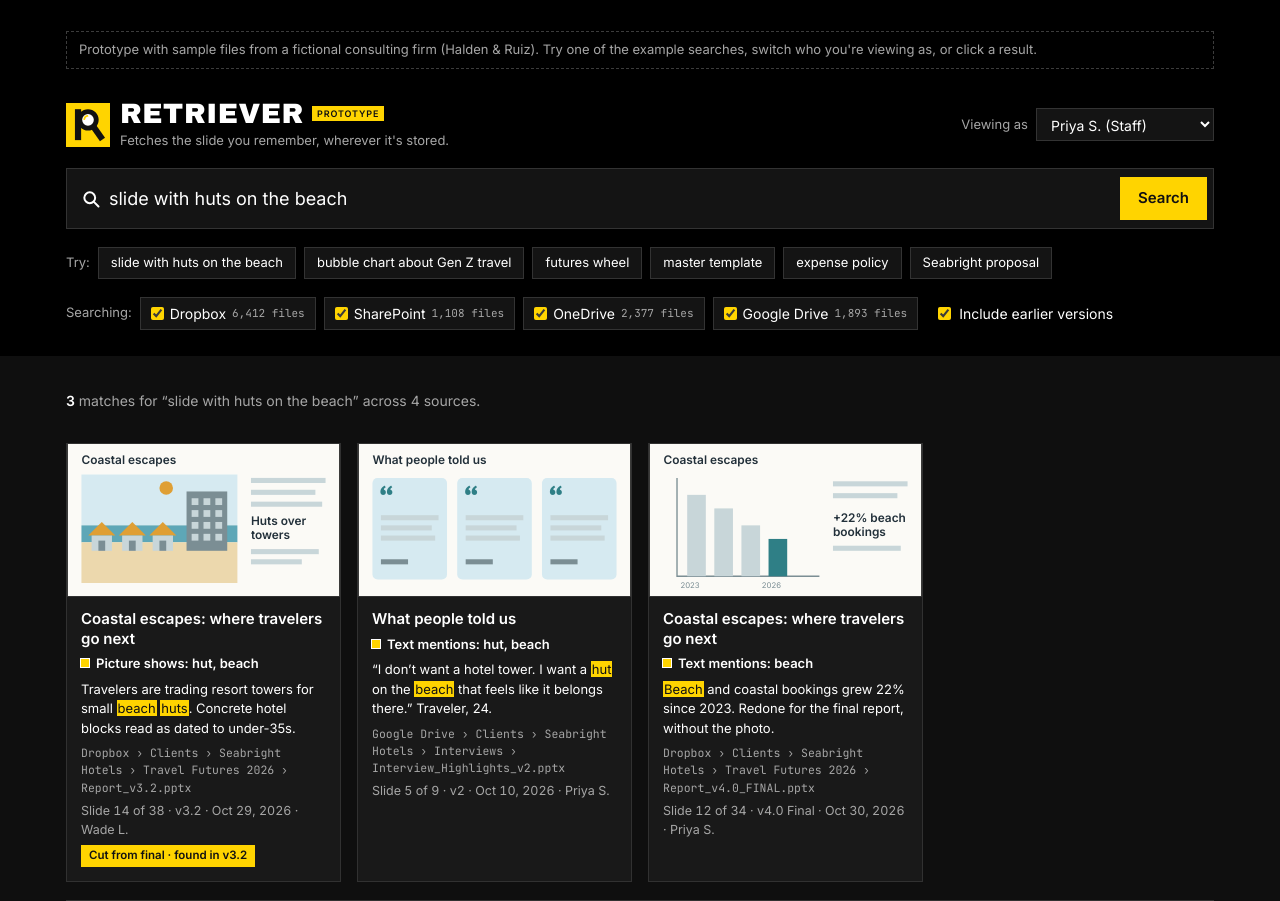
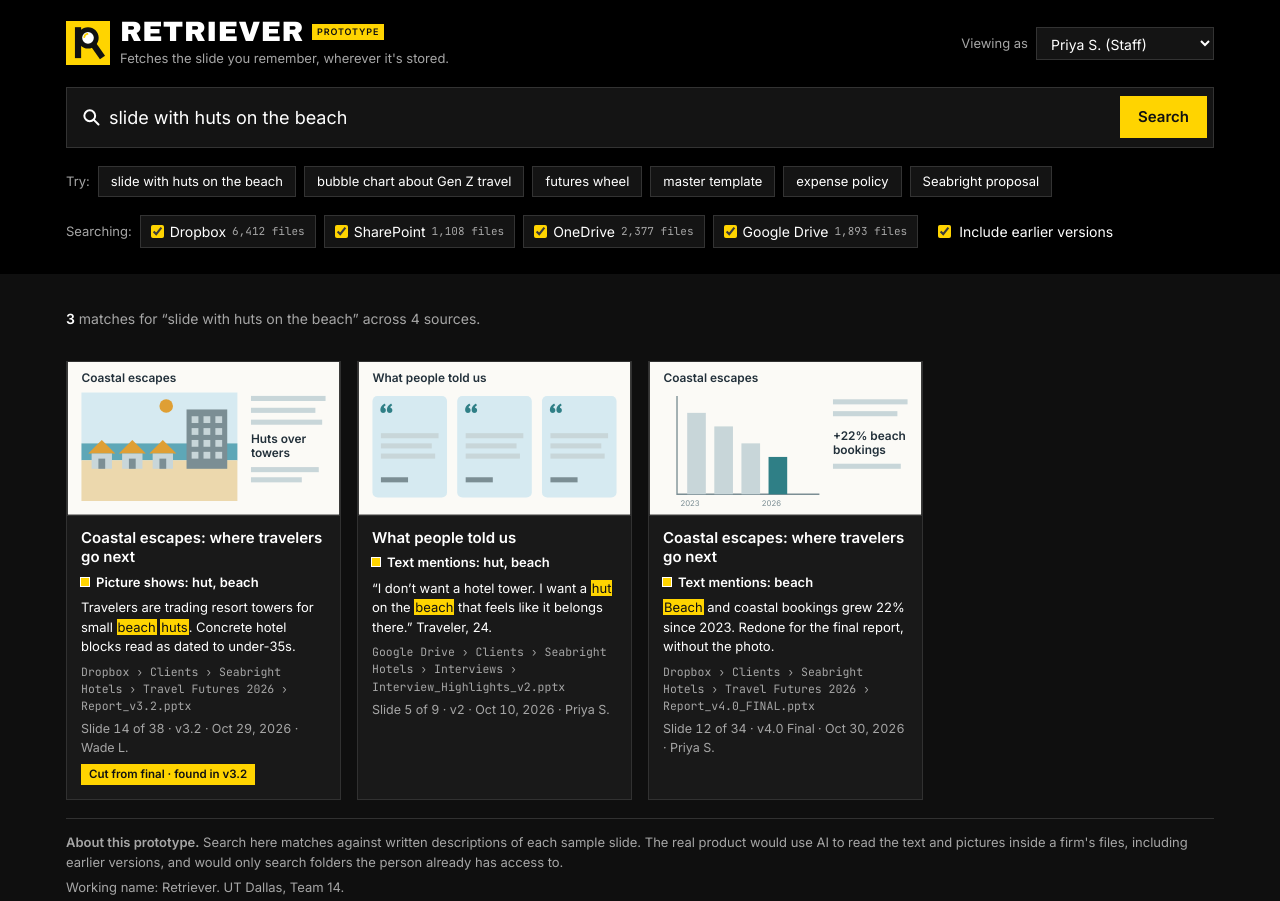
Before and after one commit to AnhKimHaTran/retriever-prototype, a plain HTML site: page index.html in a window 1280 px wide. Shown: the top 901 px of the page. Drawn offline with Linux system fonts and the light colour scheme.

Commit message:
Update index.html

```diff
--- a/index.html
+++ b/index.html
@@ -12,8 +12,6 @@
 <body>
 <section class="band">
 <div class="wrap band-in">
-  <p class="note">Prototype with sample files from a fictional consulting firm (Halden &amp; Ruiz). Try one of the example searches, switch who you're viewing as, or click a result.</p>
-
   <header class="top">
     <div class="brand">
       <span class="logo" aria-hidden="true"><svg viewBox="0 0 64 64"><rect class="lg-tile" width="64" height="64"/><rect class="lg-k" x="13" y="9" width="9" height="45"/><path class="lg-handle2" d="M39 33 L50.5 49.5"/><circle class="lg-lens2" cx="32" cy="24.5" r="12"/><path class="lg-shine2" d="M26.6 23.4 a5.6 5.6 0 0 1 4.4 -4.5"/></svg></span>
```
